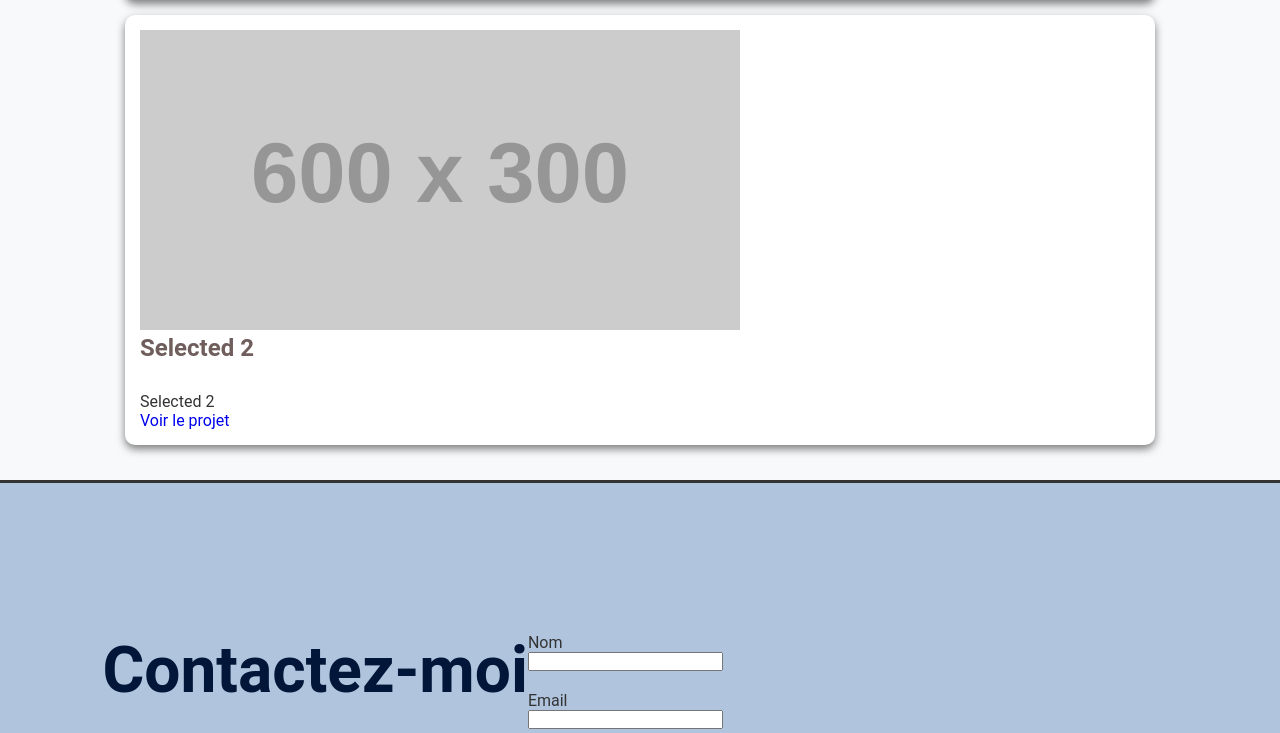
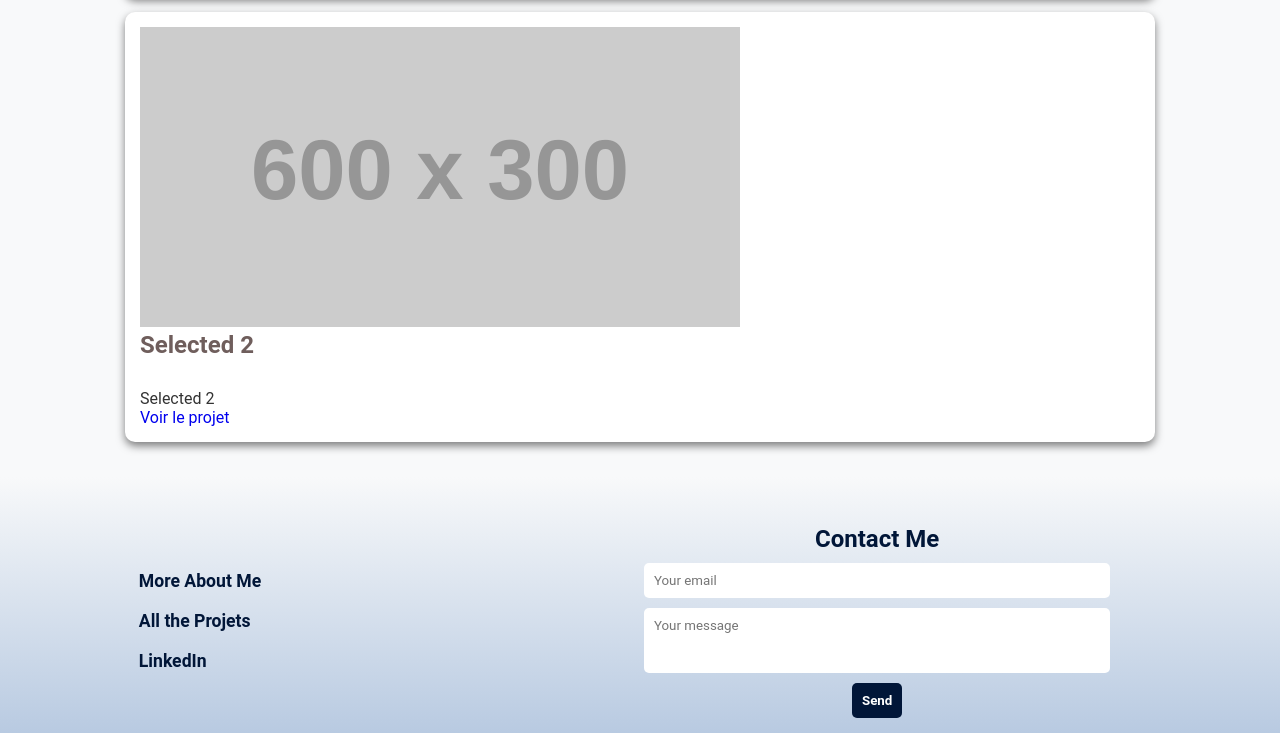
Before and after one commit to HaoGuo974/portfolio, a plain HTML site: page index.html in a window 1280 px wide. Shown: the part 2067-2800 px from the top of the page. Drawn offline with Linux system fonts and the light colour scheme; placeholder pictures from the web are drawn by us.

Commit message:
Finaliser footer

```diff
--- a/index.html
+++ b/index.html
@@ -180,33 +180,25 @@
     </section>
 
 
+    <!-- Section Contact -->
+    <footer>
+        <div class="footer-container">
+            <!-- Section des boutons -->
+            <div class="footer-links">
+                <a href="#" class="footer-btn">More About Me</a>
+                <a href="#" class="footer-btn">All the Projets</a>
+                <a href="#" target="_blank" class="footer-btn">LinkedIn</a>
+            </div>
 
-    <!-- Section Contact -->
-    <section id="contact">
-        <div class="container">
-            <h2>Contactez-moi</h2>
-            <form action="#" method="POST">
-                <div class="form-group">
-                    <label for="name">Nom</label>
-                    <input type="text" id="name" name="name" required>
-                </div>
-                <div class="form-group">
-                    <label for="email">Email</label>
-                    <input type="email" id="email" name="email" required>
-                </div>
-                <div class="form-group">
-                    <label for="message">Message</label>
-                    <textarea id="message" name="message" rows="5" required></textarea>
-                </div>
-                <button type="submit" class="cta-btn">Envoyer</button>
-            </form>
-        </div>
-    </section>
-
-    <!-- Footer -->
-    <footer>
-        <div class="container">
-            <p>&copy; 2025 Mon Portfolio | Développé par [Ton Nom]</p>
+            <!-- Formulaire de contact -->
+            <div class="footer-contact">
+                <h3>Contact Me</h3>
+                <form action="#" method="POST">
+                    <input type="email" name="email" placeholder="Your email" required>
+                    <textarea name="message" rows="3" placeholder="Your message" required></textarea>
+                    <button class="cta-btn" type="submit">Send</button>
+                </form>
+            </div>
         </div>
     </footer>
 
--- a/styles.css
+++ b/styles.css
@@ -17,7 +17,6 @@ a {
 #presentation {
     height: auto;
     min-height: 100vh;
-    border-bottom: #011638;
 }
 
 
@@ -108,7 +107,6 @@ h2 {
     border: none;
     border-radius: 5px;
     cursor: pointer;
-
 }
 
 .cta-btn:hover {
@@ -167,7 +165,6 @@ h2 {
 
 .info-container {
     padding: 20px 10px;
-    border-bottom: #333 solid;
 }
 
 .info-container > h3 {
@@ -318,62 +315,78 @@ h2 {
 
 
 
+footer {
+    background: linear-gradient(to top, #b0c4de, #f8f9fa);
+    padding: 40px 20px;
+}
 
-form {
+.footer-container {
+    display: flex;
+    padding: 0 5%;
+    justify-content: space-around;
+    align-items: center;
+    flex-wrap: wrap;
+}
+
+.footer-links {
     display: flex;
     flex-direction: column;
-    gap: 20px;
+    justify-content: space-around;
+    width: 35%;
 }
 
-form .form-group {
+.footer-btn {
+    color: #011638;
+    font-size: 1.1rem;
+    font-weight: bold;
+    padding: 10px 15px;
+    border-radius: 5px;
+}
+
+.footer-btn:hover {
+    color: #6F5E5C;
+}
+
+.footer-contact {
+    border-radius: 10px;
+    padding: 8px 0;
+    width: 50%;
     display: flex;
     flex-direction: column;
+    align-items: center;
+    transition: box-shadow 0.3s ease-in-out;
+
 }
 
-footer {
-    background-color: #2c3e50;
-    color: white;
-    text-align: center;
-    padding: 20px 0;
+.footer-contact:hover {
+    box-shadow: 0 0 15px rgba(111, 94, 92, 0.5); /* Ombre au survol */
+}
+
+.footer-contact h3 {
+    color: #011638;
+    margin-bottom: 10px;
+}
+
+.footer-contact form {
+    display: flex;
+    flex-direction: column;
+    width: 80%;
+    align-items: center;
+
 }
 
 
-/* Styles pour la fenêtre modale */
-.modal {
-    display: none;
-    position: fixed;
-    z-index: 1000;
-    left: 0;
-    top: 0;
+.footer-contact input,
+.footer-contact textarea {
     width: 100%;
-    height: 100%;
-    background-color: rgba(0, 0, 0, 0.5);
-    display: flex;
-    justify-content: center;
-    align-items: center;
+    padding: 10px;
+    margin-bottom: 10px;
+    border: none;
+    border-radius: 5px;
+    resize: none;
 }
 
-/* Contenu de la modale */
-.modal-content {
-    background-color: white;
-    padding: 20px;
-    width: 60%;
-    max-width: 700px;
-    border-radius: 8px;
-    text-align: center;
-    box-shadow: 0px 5px 10px rgba(0, 0, 0, 0.2);
-    position: relative;
-}
-
-/* Bouton de fermeture */
-.close {
-    position: absolute;
-    top: 10px;
-    right: 20px;
-    font-size: 25px;
+.footer-contact button {
+    padding: 10px;
     cursor: pointer;
 }
-
-.close:hover {
-    color: red;
-}
```
